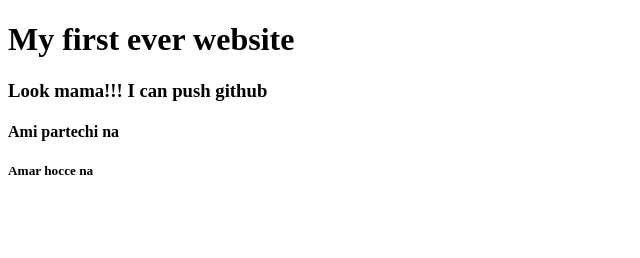
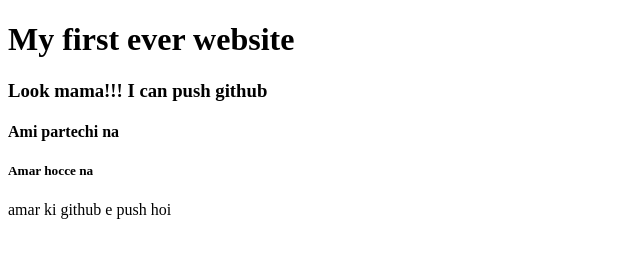
Before and after one commit to Asim-P-hero/my-first-website, a plain HTML site: page index.html in a window 1280 px wide. Shown: the whole page, without its empty margins (0-640 px from the left). Drawn offline with Linux system fonts and the light colour scheme.

Commit message:
change paragraph

```diff
--- a/index.html
+++ b/index.html
@@ -10,5 +10,7 @@
     <h3>Look mama!!! I can push github</h3>
     <h4>Ami partechi na</h4>
     <h5>Amar hocce na</h5>
+    <p>amar ki github e push hoi</p>
+
 </body>
 </html>
```
